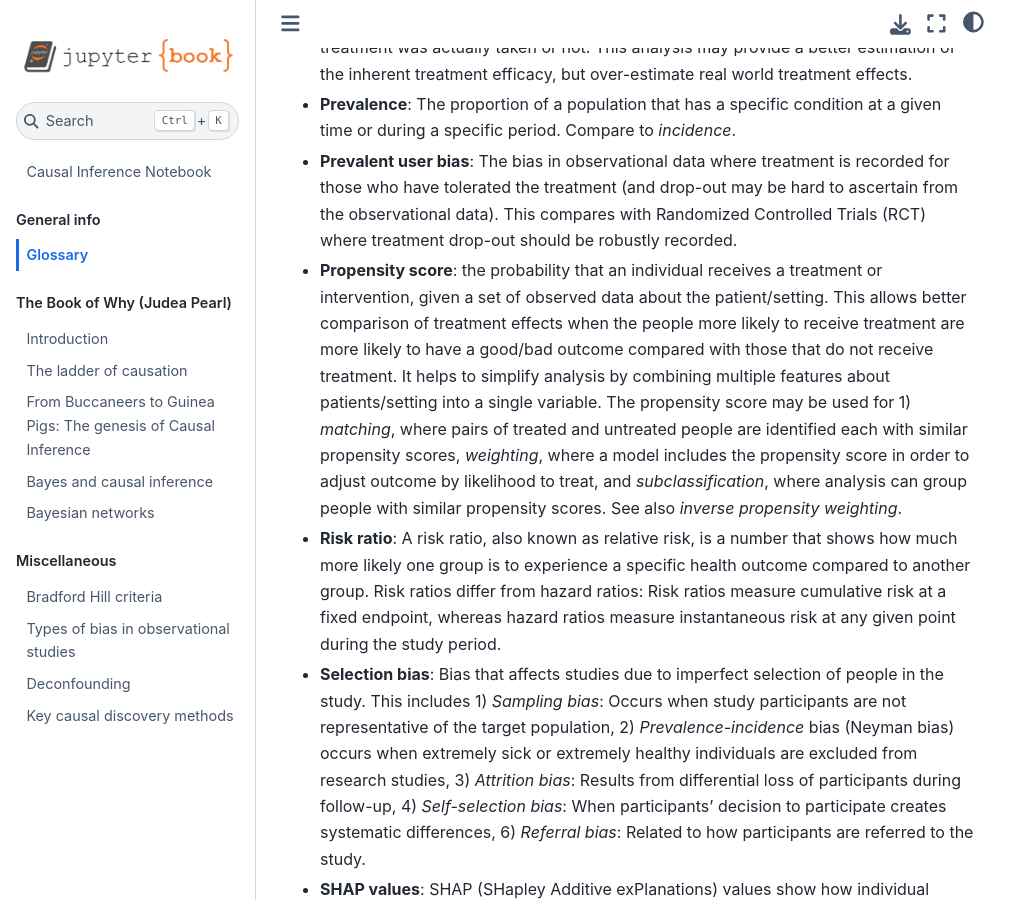
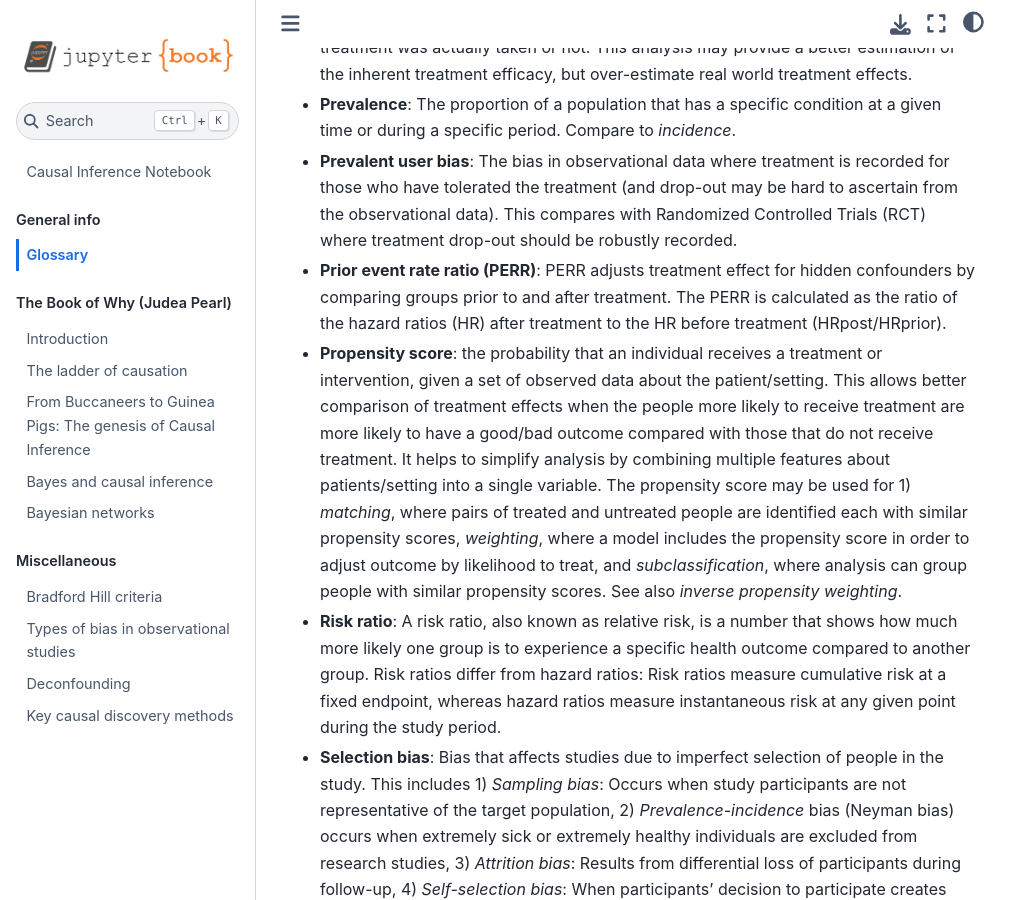
Before and after one commit to samuel-book/causal_inference_notebook, a Jupyter Book: the page built from glossary.md, in a window 1280 px wide and 900 px high, scrolled down 6584 px. Shown: the whole window, without its empty margins (0-1031 px from the left). Built offline with Jupyter Book 1.0.4 settings and Sphinx 7.4.7 and the Sphinx Book theme 1.1.4, drawn with Linux system fonts in a browser that asks for light colours; pages that are not in the unit, such as notebooks, are missing from menus.

Commit message:
update glossary

```diff
--- a/glossary.md
+++ b/glossary.md
@@ -94,6 +94,8 @@
 
 * **Prevalent user bias**: The bias in observational data where treatment is recorded for those who have tolerated the treatment (and drop-out may be hard to ascertain from the observational data). This compares with Randomized Controlled Trials (RCT) where treatment drop-out should be robustly recorded.
 
+* **Prior event rate ratio (PERR)**: PERR adjusts treatment effect for hidden confounders by comparing groups prior to and after treatment. The PERR is calculated as the ratio of the hazard ratios (HR) after treatment to the HR before treatment (HRpost/HRprior).
+
 * **Propensity score**: the probability that an individual receives a treatment or intervention, given a set of observed data about the patient/setting. This allows better comparison of treatment effects when the people more likely to receive treatment are more likely to have a good/bad outcome compared with those that do not receive treatment. It helps to simplify analysis by combining multiple features about patients/setting into a single variable. The propensity score may be used for 1) *matching*, where pairs of treated and untreated people are identified each with similar propensity scores, *weighting*, where a model includes the propensity score in order to adjust outcome by likelihood to treat, and *subclassification*, where analysis can group people with similar propensity scores. See also *inverse propensity weighting*.
 
 * **Risk ratio**: A risk ratio, also known as relative risk, is a number that shows how much more likely one group is to experience a specific health outcome compared to another group. Risk ratios differ from hazard ratios: Risk ratios measure cumulative risk at a fixed endpoint, whereas hazard ratios measure instantaneous risk at any given point during the study period.
```
